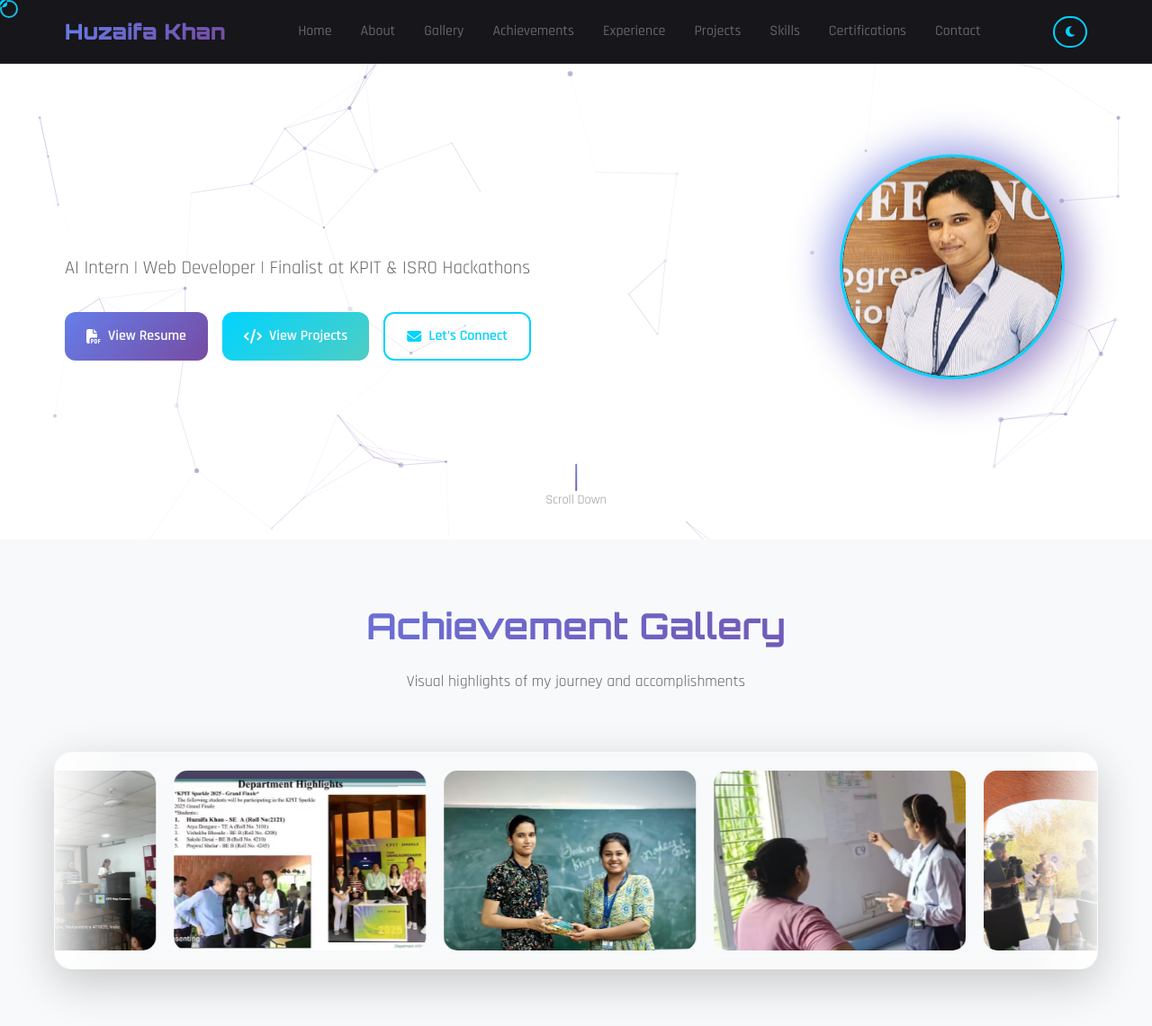
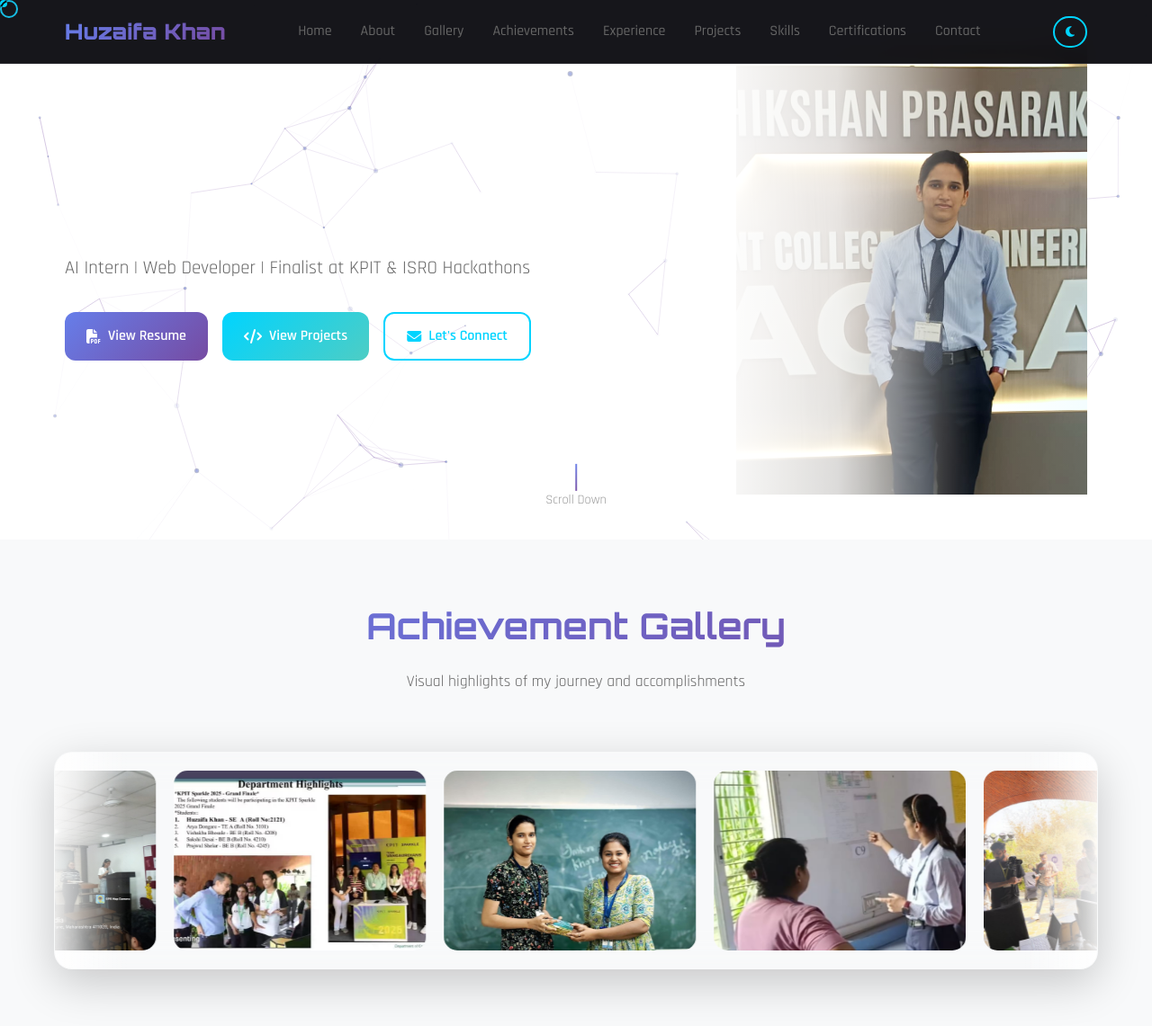
Before and after one commit to HuzaifaKhan-1/Huzaifa-Khan-Portfolio, a Flask app: page / in a window 1280 px wide. Shown: the top 1141 px of the page at 90% size. Run offline with Flask 3, Linux system fonts and the light colour scheme.

Commit message:
Enhance website header with a modern, immersive profile image design
Replaces circular profile picture with a header-integrated image, using modern-profile-container and gradient overlay in CSS and updates the image asset in index.html.

Replit-Commit-Author: Agent
Replit-Commit-Session-Id: cdf5f2a0-e640-48b8-b668-0e1b70259d4b
Replit-Commit-Screenshot-Url: https://storage.googleapis.com/screenshot-production-us-central1/f9f65ff7-3f64-4267-b70a-e5fb151b78e0/cdf5f2a0-e640-48b8-b668-0e1b70259d4b/ipUpXlk

```diff
--- a/static/css/style.css
+++ b/static/css/style.css
@@ -374,62 +374,77 @@ body {
     left: 100%;
 }
 
+/* Modern Profile Image Integration */
 .hero-image {
-    display: flex;
-    justify-content: center;
-    align-items: center;
-}
-
-.profile-container {
     position: relative;
-    width: 300px;
-    height: 300px;
-}
-
-.profile-glow {
-    position: absolute;
-    top: 50%;
-    left: 50%;
-    transform: translate(-50%, -50%);
-    width: 280px;
-    height: 280px;
-    background: var(--gradient-primary);
-    border-radius: 50%;
-    filter: blur(20px);
-    opacity: 0.6;
-    animation: glow 3s ease-in-out infinite alternate;
-}
-
-@keyframes glow {
-    0% { transform: translate(-50%, -50%) scale(1); }
-    100% { transform: translate(-50%, -50%) scale(1.1); }
-}
-
-.profile-avatar {
-    position: absolute;
-    top: 50%;
-    left: 50%;
-    transform: translate(-50%, -50%);
-    width: 250px;
-    height: 250px;
-    background: var(--bg-secondary);
-    border-radius: 50%;
-    display: flex;
-    align-items: center;
-    justify-content: center;
-    font-size: 6rem;
-    color: var(--primary-color);
-    border: 3px solid var(--primary-color);
-    animation: float 3s ease-in-out infinite;
+    display: flex;
+    align-items: center;
+    justify-content: flex-end;
+    width: 100%;
+    height: 100%;
     overflow: hidden;
 }
 
-.profile-image {
+.modern-profile-container {
+    position: relative;
+    width: 450px;
+    height: 500px;
+    transform: translateX(60px);
+    z-index: 2;
+    overflow: hidden;
+}
+
+.modern-profile-image {
     width: 100%;
     height: 100%;
     object-fit: cover;
-    object-position: center;
-    border-radius: 50%;
+    object-position: center top;
+    filter: brightness(1.1) contrast(1.05);
+    transition: all 0.6s ease;
+    border-radius: 0;
+    box-shadow:
+        -30px 0 60px rgba(0, 0, 0, 0.4),
+        -60px 0 120px rgba(0, 212, 255, 0.15);
+}
+
+.profile-gradient-overlay {
+    position: absolute;
+    top: 0;
+    left: 0;
+    right: 0;
+    bottom: 0;
+    background: linear-gradient(
+        90deg,
+        rgba(10, 10, 15, 0.9) 0%,
+        rgba(10, 10, 15, 0.6) 25%,
+        rgba(10, 10, 15, 0.3) 40%,
+        transparent 60%,
+        rgba(0, 212, 255, 0.03) 80%,
+        rgba(0, 212, 255, 0.08) 100%
+    );
+    pointer-events: none;
+    transition: all 0.6s ease;
+}
+
+[data-theme="light"] .profile-gradient-overlay {
+    background: linear-gradient(
+        90deg,
+        rgba(255, 255, 255, 0.95) 0%,
+        rgba(255, 255, 255, 0.8) 25%,
+        rgba(255, 255, 255, 0.5) 40%,
+        transparent 60%,
+        rgba(0, 212, 255, 0.03) 80%,
+        rgba(0, 212, 255, 0.08) 100%
+    );
+}
+
+.modern-profile-container:hover .modern-profile-image {
+    filter: brightness(1.15) contrast(1.08);
+    transform: scale(1.02);
+}
+
+.modern-profile-container:hover .profile-gradient-overlay {
+    opacity: 0.85;
 }
 
 @keyframes float {
@@ -1408,6 +1423,13 @@ section {
         font-size: 2.5rem;
     }
 
+    .modern-profile-container {
+        width: 350px;
+        height: 400px;
+        transform: translateX(0);
+        margin: 0 auto;
+    }
+
     .about-content {
         grid-template-columns: 1fr;
         gap: 2rem;
@@ -1462,6 +1484,11 @@ section {
 
     .hero-title {
         font-size: 2rem;
+    }
+
+    .modern-profile-container {
+        width: 280px;
+        height: 350px;
     }
 
     .section-title {
--- a/templates/index.html
+++ b/templates/index.html
@@ -104,11 +104,9 @@
                 </div>
             </div>
             <div class="hero-image">
-                <div class="profile-container">
-                    <div class="profile-glow"></div>
-                    <div class="profile-avatar">
-                        <img src="{{ url_for('static', filename='assets/profile.jpg') }}" alt="Huzaifa Khan" class="profile-image">
-                    </div>
+                <div class="modern-profile-container">
+                    <img src="{{ url_for('static', filename='assets/new-profile.jpg') }}" alt="Huzaifa Khan" class="modern-profile-image">
+                    <div class="profile-gradient-overlay"></div>
                 </div>
             </div>
         </div>
```
Also changed, not shown: attached_assets/WhatsApp Image 2025-07-24 at 21.07.17_42752ae8_1753373410410.jpg (added), static/assets/new-profile.jpg (added).
